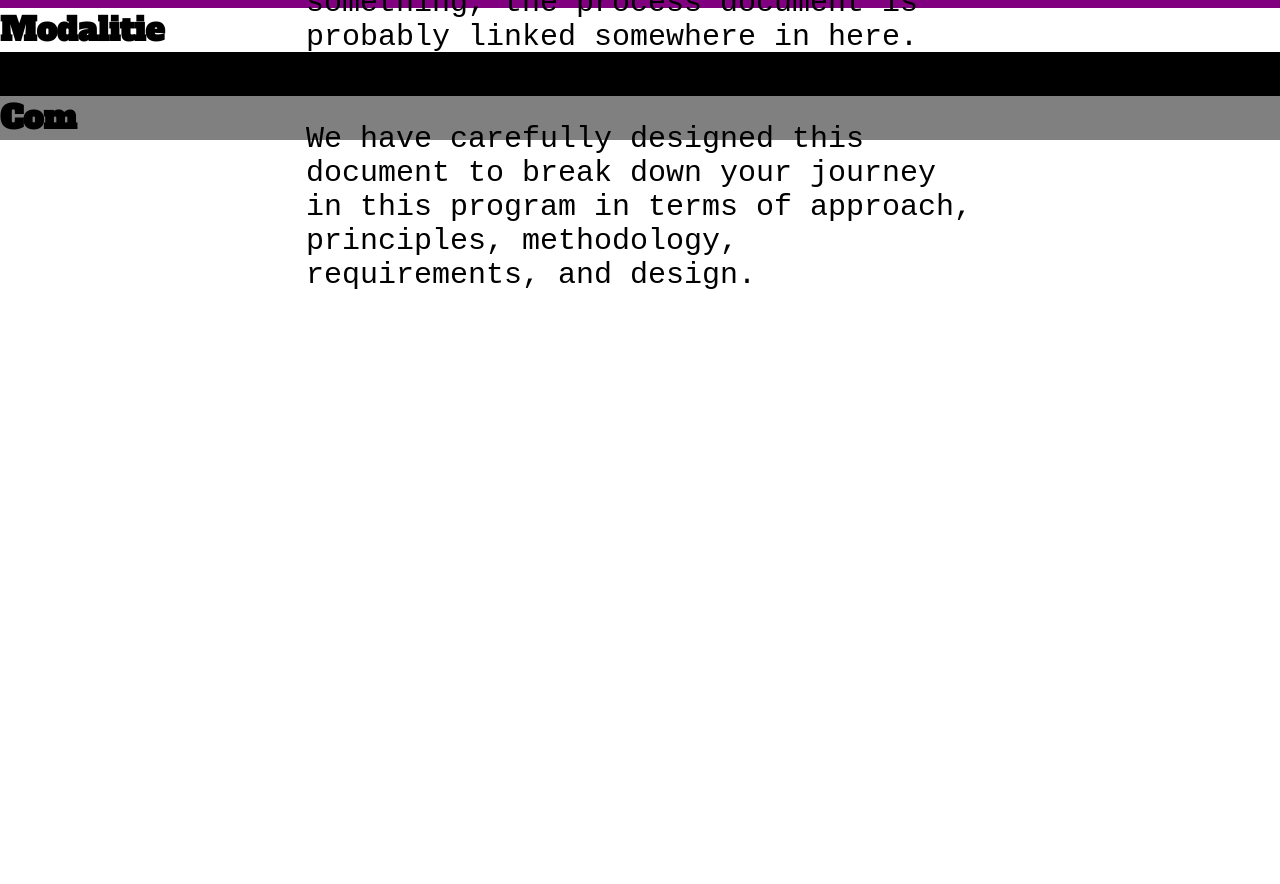
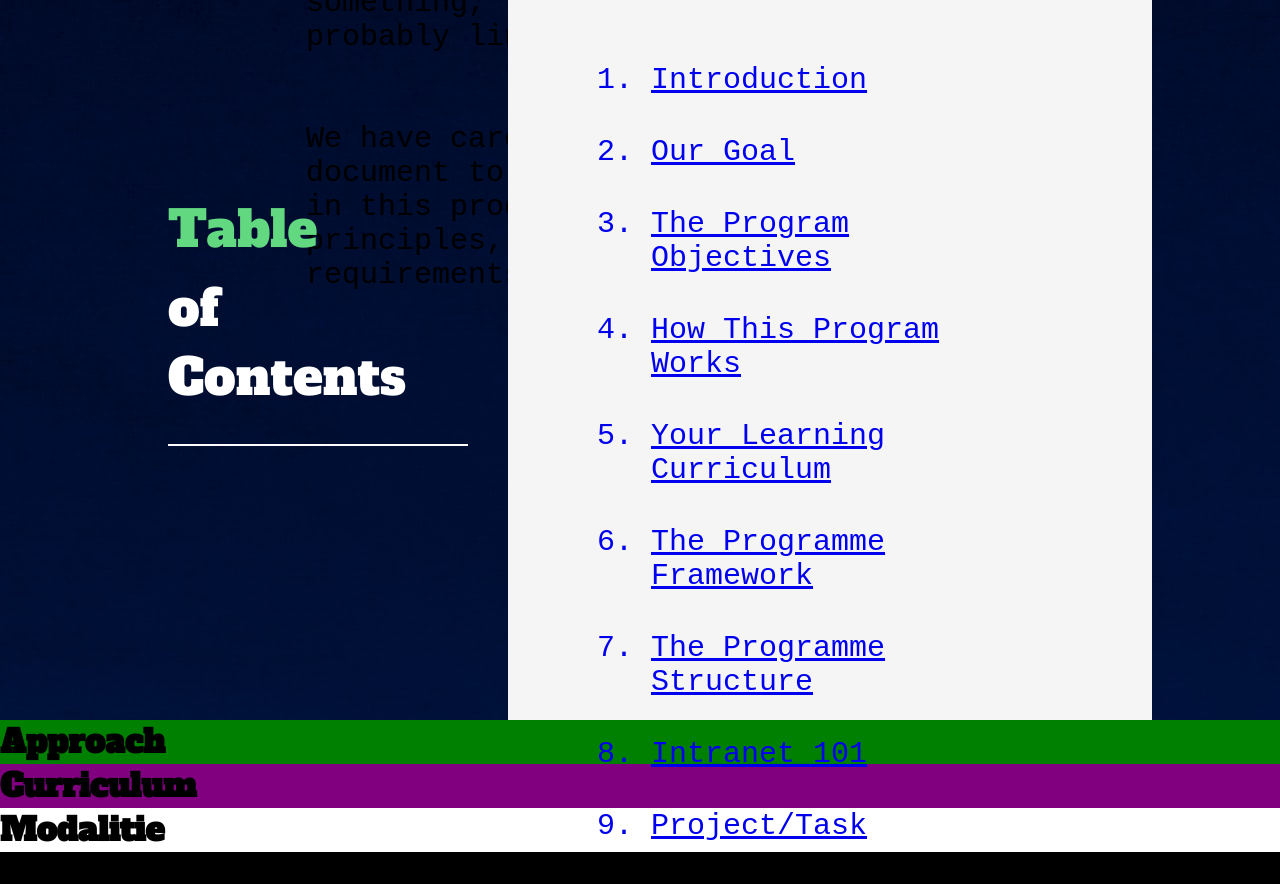
Before and after one commit to webagent-dev/alx, a React app: page / in a window 1280 px wide. Shown: the part 3280-4164 px from the top of the page. Before the commit the page ends 3572 px from the top, so only its background shows below. Built offline with nearby package versions, Linux system fonts and the light colour scheme.

Commit message:
table component complete

```diff
--- a/src/comps/table/Table.tsx
+++ b/src/comps/table/Table.tsx
@@ -0,0 +1,120 @@
+import React from "react"
+import {
+  Container,
+  Wrapper,
+  First,
+  Second,
+  Head,
+  List,
+  Item,
+  Link,
+  Underline,
+  Color,
+} from "./table.style"
+import { bgs } from "../../file"
+function Table() {
+  return (
+    <Container
+      bg={
+        bgs
+      }
+    >
+      <Wrapper>
+        <First>
+          <Head>
+            <Color>
+              Table
+            </Color>
+            of
+            Contents
+          </Head>
+          <Underline />
+        </First>
+        <Second>
+          <List type="1">
+            <Link href="#">
+              <Item>
+                Introduction
+              </Item>
+            </Link>
+            <Link href="#">
+              <Item>
+                Our
+                Goal
+              </Item>
+            </Link>
+            <Link href="#">
+              <Item>
+                The
+                Program
+                Objectives
+              </Item>
+            </Link>
+            <Link href="#">
+              <Item>
+                How
+                This
+                Program
+                Works
+              </Item>
+            </Link>
+            <Link href="#">
+              <Item>
+                Your
+                Learning
+                Curriculum
+              </Item>
+            </Link>
+            <Link href="#">
+              <Item>
+                The
+                Programme
+                Framework
+              </Item>
+            </Link>
+            <Link href="#">
+              <Item>
+                The
+                Programme
+                Structure
+              </Item>
+            </Link>
+            <Link href="#">
+              <Item>
+                Intranet
+                101
+              </Item>
+            </Link>
+            <Link href="#">
+              <Item>
+                Project/Task
+              </Item>
+            </Link>
+            <Link href="#">
+              <Item>
+                Engagement
+                Activities:
+                Students
+              </Item>
+            </Link>
+            <Link href="#">
+              <Item>
+                Programme
+                Modalities
+              </Item>
+            </Link>
+            <Link href="#">
+              <Item>
+                Your
+                Learning
+                Community
+              </Item>
+            </Link>
+          </List>
+        </Second>
+      </Wrapper>
+    </Container>
+  )
+}
+
+export default Table
--- a/src/comps/table/table.style.ts
+++ b/src/comps/table/table.style.ts
@@ -0,0 +1,72 @@
+import styled from "styled-components"
+type styleProps =
+  {
+    bg: string
+  }
+export const Container = styled.div<styleProps>`
+  width: 100vw;
+  height: 100vh;
+  background: url(${(
+    props
+  ) =>
+    props.bg});
+  display: flex;
+  align-items: center;
+  justify-content: center;
+`
+export const Wrapper = styled.div`
+  width: 80%;
+  height: 100%;
+
+  display: flex;
+  align-items: center;
+  justify-content: center;
+  pading: 20px
+    10px;
+`
+export const First = styled.div`
+  flex: 1;
+  /* text-align: center; */
+  display: flex;
+  align-items: center;
+  justify-content: center;
+  font-size: 50px;
+  font-family: monospace;
+  padding: 40px;
+  flex-direction: column;
+  gap: 2rem;
+`
+export const Color = styled.div`
+  color: #62d981;
+  margin-bottom: 10px;
+`
+export const Second = styled.div`
+  flex: 2;
+  background: whitesmoke;
+  width: 100%;
+  height: 100%;
+  padding: 140px;
+`
+export const Head = styled.div`
+  color: white;
+`
+export const List = styled.ol`
+  font-size: 30px;
+  display: flex;
+  flex-direction: column;
+  gap: 2rem;
+  font-family: monospace;
+  font-weight: 2s00;
+`
+export const Item = styled.li`
+  font-family: monospace;
+`
+export const Link = styled.a`
+  padding: 3px;
+`
+export const Underline = styled.div`
+  width: 300px;
+  padding: 1px
+    0px;
+  background: white;
+`
--- a/src/file.ts
+++ b/src/file.ts
@@ -14,6 +14,7 @@ import logoText from "./asset/logo-text.png"
 import introImage from "./asset/intro.png"
 import bgs from "./asset/bg.jpeg"
 import { default as IntroPage } from "./comps/intro-page/IntroPage"
+import { default as Table } from "./comps/table/Table"
 export {
   Home,
   Intro,
@@ -30,4 +31,5 @@ export {
   Welcome,
   Head,
   PageOne,
+  Table,
 }
--- a/src/pages/Welcome.tsx
+++ b/src/pages/Welcome.tsx
@@ -3,6 +3,7 @@ import { WelcomeContainer } from "../globalStyle"
 import {
   Head,
   PageOne,
+  Table,
 } from "../file"
 function Welcome() {
   return (
@@ -13,6 +14,7 @@ function Welcome() {
         text=""
       />
       <PageOne />
+      <Table />
     </WelcomeContainer>
   )
 }
```
